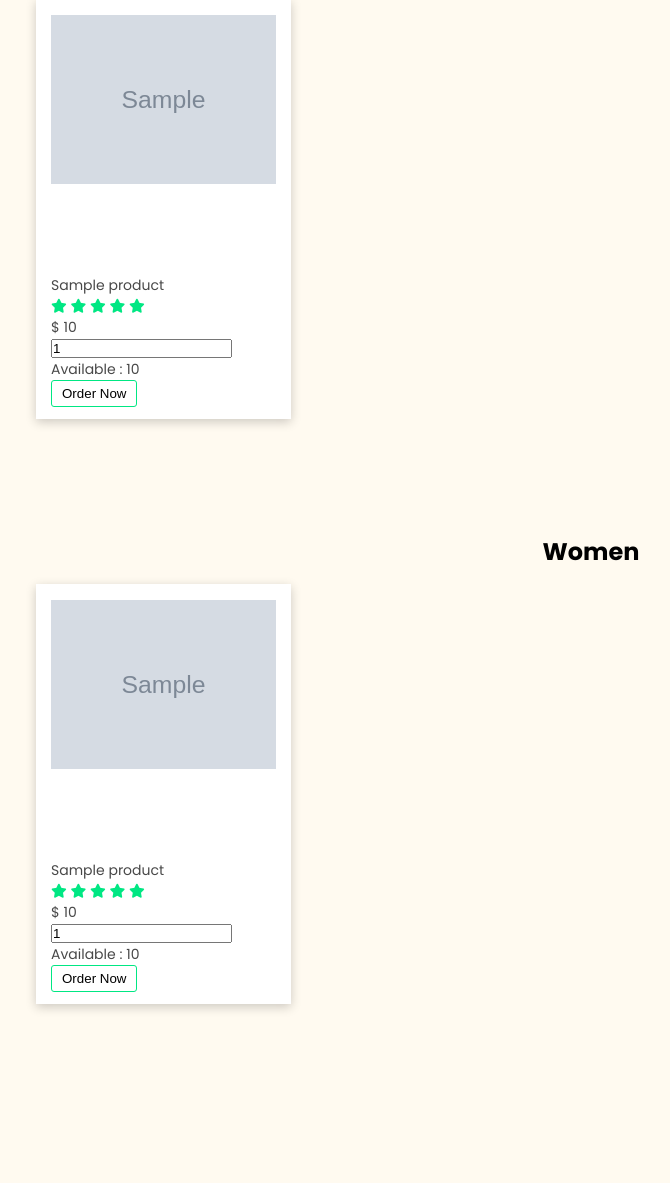
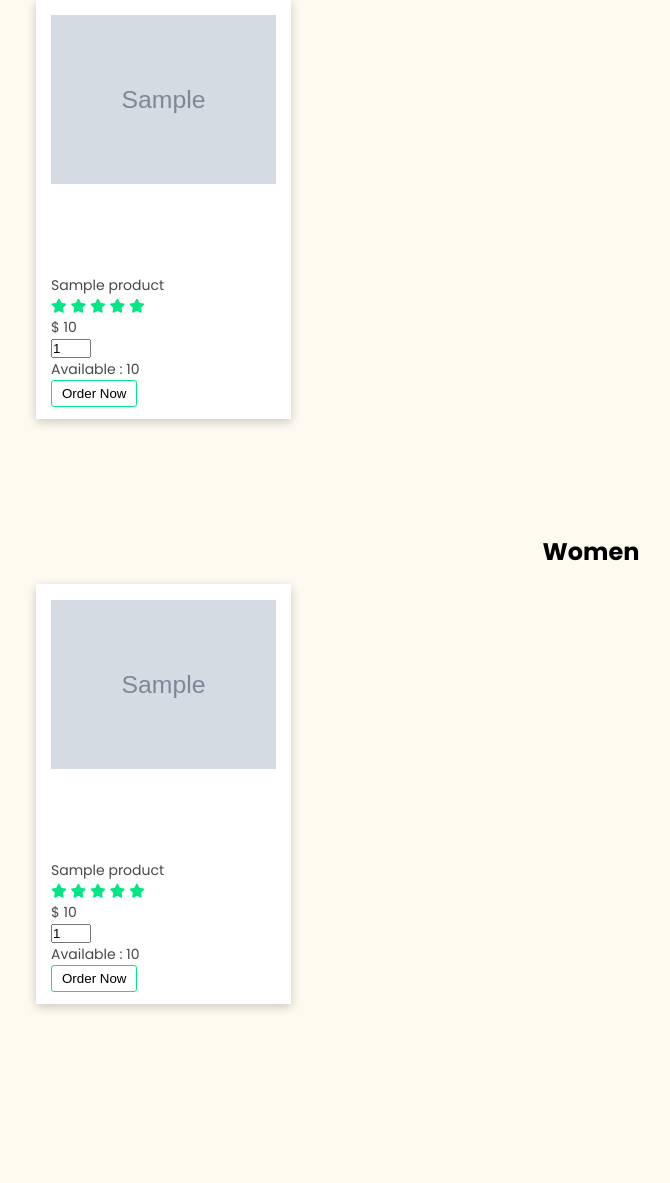
Before and after one commit to NuclearSherwin/paika-shopping, a PHP site: page / in a window 1280 px wide. Shown: the part 835-2018 px from the top of the page, without its empty margins (49-719 px from the left). Run offline with PHP 8.4, Linux system fonts and the light colour scheme; the visitor is signed in with stand-in values (Sample User, id 1); tables that the repository leaves empty or names only in its code hold one stand-in row (values such as "Sample post"); grey boxes marked "Sample" are stand-in pictures; some libraries are stand-ins or nearby versions.

Commit message:
update the footer color

```diff
--- a/assets/css/about.css
+++ b/assets/css/about.css
@@ -346,7 +346,7 @@
     position: absolute;
     left: 0;
     bottom: -10px;
-    background-color: #e91e63;
+    background-color: var(--bright-green);
     height: 2px;
     box-sizing: border-box;
     width: 50px;
--- a/assets/css/cart.css
+++ b/assets/css/cart.css
@@ -148,6 +148,10 @@
 .profile__item-link span:hover {
     border-bottom: 1px solid #002e25;
     color: green;
+}
+
+.product-info-quantity {
+    width: 39px;
 }
 
 
@@ -324,7 +328,7 @@
     position: absolute;
     left: 0;
     bottom: -10px;
-    background-color: #e91e63;
+    background-color: var(--theme-color);
     height: 2px;
     box-sizing: border-box;
     width: 50px;
--- a/assets/css/style.css
+++ b/assets/css/style.css
@@ -393,6 +393,10 @@
     color: rgb(0, 231, 131);
 }
 
+.product__detail-quantity-input {
+    width: 40px;
+}
+
 
 /* footer */
 
@@ -419,7 +423,7 @@
     position: absolute;
     left: 0;
     bottom: -10px;
-    background-color: #e91e63;
+    background-color: var(--bright-green);
     height: 2px;
     box-sizing: border-box;
     width: 50px;
--- a/assets/css/user.css
+++ b/assets/css/user.css
@@ -321,7 +321,7 @@
     position: absolute;
     left: 0;
     bottom: -10px;
-    background-color: #e91e63;
+    background-color: var(--theme-color);
     height: 2px;
     box-sizing: border-box;
     width: 50px;
--- a/cart.php
+++ b/cart.php
@@ -136,7 +136,7 @@
                                 <p style="font-weight: bold; margin: 1px 0;"><?php echo $fetch_cart['name']; ?></p>
                                 <p style="font-size: 14px; margin: 10px 0;">Price: $<?php echo $fetch_cart['price']; ?></p>
                                 <p style="font-size: 12px;">option</p>
-                                <input type="number" min="1" name="cart_quantity" value="<?php echo $fetch_cart['quantity']; ?>">
+                                <input type="number" min="1" name="cart_quantity" value="<?php echo $fetch_cart['quantity']; ?>" class="product-info-quantity">
                                 <p style="font-size: 13px"> Current quantity: <?php echo $fetch_cart['quantity']; ?></p>
                             </div>
                             <div class="table__border-options col-xl-3">
--- a/index.php
+++ b/index.php
@@ -7,7 +7,6 @@
     if(!isset($user_id))
         header('location:login.php');
     // for products
-
     if(isset($_POST['addToCart'])){
 
         $pName = $_POST['pName'];
@@ -15,15 +14,17 @@
         $pImage = $_POST['pImage'];
         $pQuantity = $_POST['pQuantity'];
 
-        $select_cart = mysqli_query($conn, "SELECT * FROM `cart` WHERE name = '$product_name' AND user_id = '$user_id'") or die('query failed');
+        $select_cart = mysqli_query($conn, "SELECT * FROM `cart`
+        WHERE name = '$product_name'
+        AND user_id = '$user_id'") or die('query failed');
 
         if(mysqli_num_rows($select_cart) > 0){
             $message[] = 'product already added to cart!';
         }else{
-            mysqli_query($conn, "INSERT INTO `cart`(user_id, name, price, image, quantity) VALUES('$user_id', '$pName', '$pPrice', '$pImage', '$pQuantity')") or die('query failed');
+            mysqli_query($conn, "INSERT INTO `cart`(user_id, name, price, image, quantity)
+            VALUES('$user_id', '$pName', '$pPrice', '$pImage', '$pQuantity')") or die('query failed');
             $message[] = 'product added to cart!';
         }
-
     };
 
 
@@ -132,32 +133,6 @@
 
         <!-- Main begins -->
         <div class="container">
-            <!-- <div class="row">
-                <div class="slider tittle col-xl-12 col-lg-12 col-md-12 col-sm-12">
-                    <div class="slider__images">
-                        <div class="slider__img-container">
-                            <div class="slider__img-number">1/4</div>
-                            <img src="./assets/img/homeImgs/fancy-01y.png" alt="">
-                            <div class="slider__img-text"></div>
-                        </div>
-                        <div class="slider__img-container">
-                            <div class="slider__img-number">2/4</div>
-                            <img src="./assets/img/homeImgs/plaza.jpg" alt="">
-                            <div class="slider__img-text"></div>
-                        </div>
-                        <div class="slider__img-container">
-                            <div class="slider__img-number">3/4</div>
-                            <img src="./assets/img/homeImgs/ls-slider-181-slide-1.jpg" alt="">
-                            <div class="slider__img-text"></div>
-                        </div>
-                        <div class="slider__img-container">
-                            <div class="slider__img-number">4/4</div>
-                            <img src="./assets/img/homeImgs/40%sale.png" alt="40%sale">
-                            <div class="slider__img-text"></div>
-                        </div>
-                    </div>
-                </div>
-            </div> -->
             <div class="row">
                 <div class="slider col-xl-12 col-lg-12 col-md-12 col-sm-12">
                     <div class="slide">
@@ -224,7 +199,8 @@
                         </div>
                     </div> -->
                     <?php
-                        $select_product = mysqli_query($conn, "SELECT * FROM `products`") or die('query failed!');
+                        $select_product = mysqli_query($conn, "SELECT * FROM `products`")
+                        or die('query failed!');
                         if(mysqli_num_rows($select_product) > 0) {
                             while($fetch_product = mysqli_fetch_assoc($select_product)){
                     ?>
@@ -249,7 +225,7 @@
                                             </div>
                                                 <div class="product__detail-quantity">
                                                     <input type="hidden" name="pPrice" value = "<?php echo $fetch_product['product_price']; ?> ">
-                                                    <input type="number" min="1" name="pQuantity" value = "1">
+                                                    <input type="number" min="1" name="pQuantity" value = "1" class="product__detail-quantity-input">
                                                     <p>Available    : <?php echo $fetch_product['product_quantity']; ?></p>
                                                 </div>
                                     </div>
@@ -295,7 +271,7 @@
                                             </div>
                                             <div class="product__detail-quantity">
                                                     <input type="hidden" name="pPrice" value = "<?php echo $fetch_product['product_price']; ?> ">
-                                                    <input type="number" min="1" name="pQuantity" value = "1">
+                                                    <input type="number" min="1" name="pQuantity" value = "1" class="product__detail-quantity-input">
                                                     <p>Available    : <?php echo $fetch_product['product_quantity']; ?></p>
                                                 </div>
                                     </div>
```
Also changed, not shown: about.php (+6 -2 lines).
